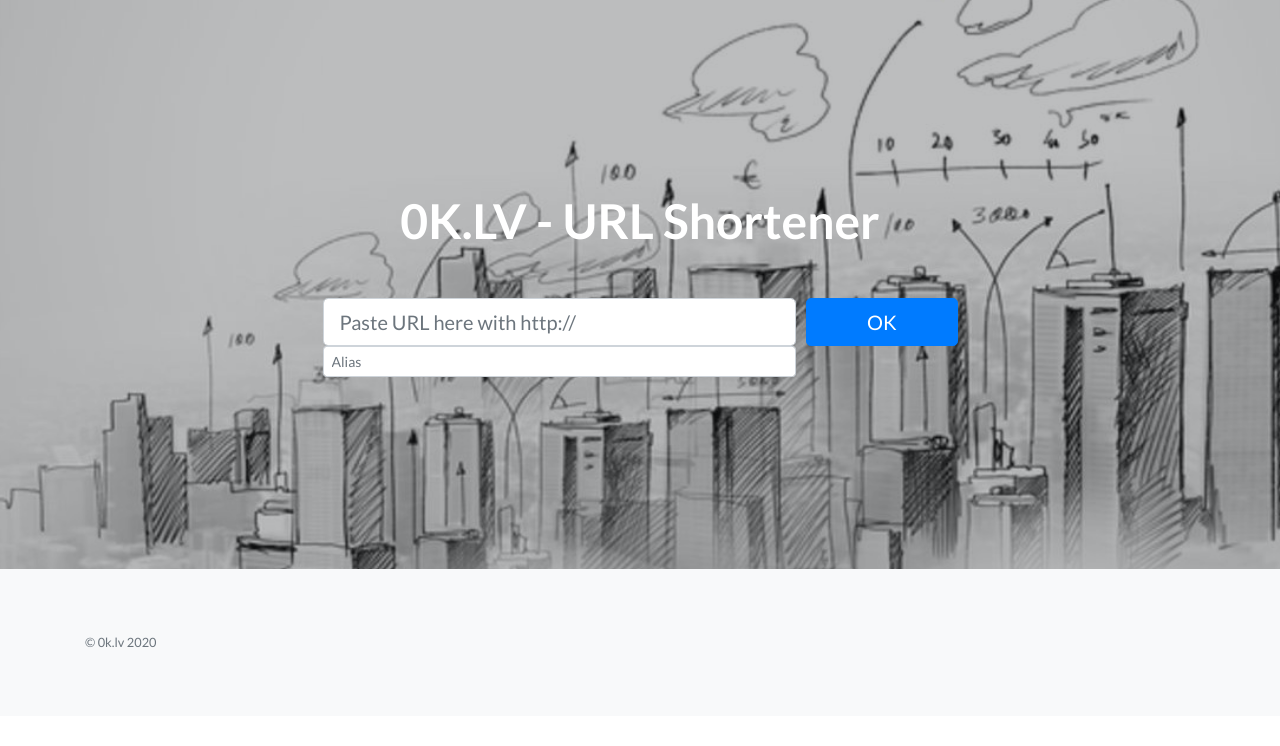
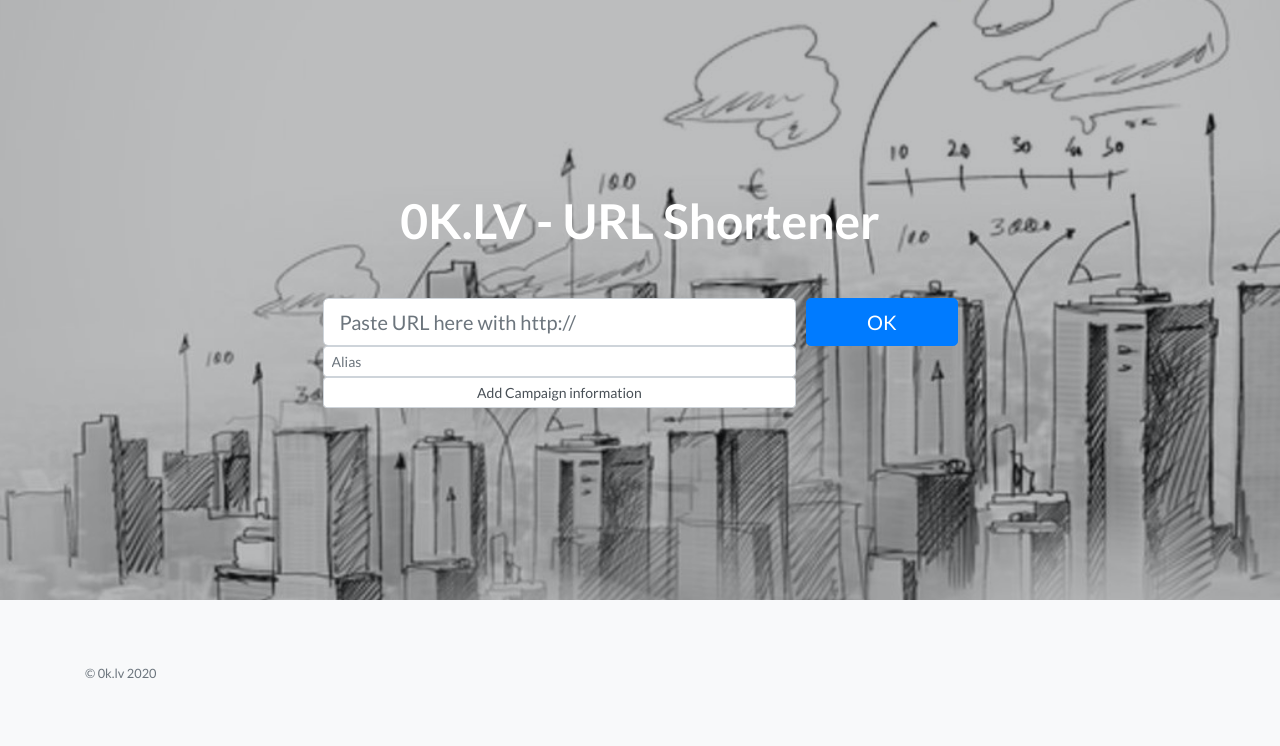
Before and after one commit to krysits/url-shortener, a PHP site: page /front.php in a window 1280 px wide. Shown: the top 746 px of the page. Run offline with PHP 8.4, Linux system fonts and the light colour scheme; some libraries are stand-ins or nearby versions.

Commit message:
Optional Campaign tracking

```diff
--- a/public/front.php
+++ b/public/front.php
@@ -14,6 +14,7 @@
 	<link href="https://fonts.googleapis.com/css?family=Lato:300,400,700,300italic,400italic,700italic" rel="stylesheet" type="text/css">
 	<!-- Custom styles for this template -->
 	<link href="/css/landing-page.min.css" rel="stylesheet">
+	<link href="/css/campaign.css" rel="stylesheet">
 	<script async src="//pagead2.googlesyndication.com/pagead/js/adsbygoogle.js"></script>
 	<script>
 		(adsbygoogle = window.adsbygoogle || []).push({
@@ -39,11 +40,37 @@
 							       value="">
 							<input type="text" name="alias" id="alias" class="form-control form-control-sm" placeholder="Alias"
 							       value="">
+							<input type="button" onclick="$('#optional').removeClass('d-none');$(this).hide();" class="form-control form-control-sm" placeholder="Campaign"
+							       value="Add Campaign information">
 						</div>
 						<div class="col-12 col-md-3">
 							<button type="submit" class="btn btn-block btn-lg btn-primary">OK</button>
 						</div>
 					</div>
+
+					<div id="optional" class="form-row d-none">
+						<div class="FormControl FormControl--inline FormControl--required"><label class="FormControl-label">Source</label>
+							<div class="FormControl-body"><input class="FormField" id="utm_source" name="utm_source" placeholder=" " value=""></div>
+							<div class="FormControl-info">The referrer: (e.g.&nbsp;<code>google</code>,&nbsp;<code>newsletter</code>)</div>
+						</div>
+						<div class="FormControl FormControl--inline FormControl--required"><label class="FormControl-label">Medium</label>
+							<div class="FormControl-body"><input class="FormField" id="utm_medium" name="utm_medium" placeholder=" "  value=""></div>
+							<div class="FormControl-info">Marketing medium: (e.g.&nbsp;<code>cpc</code>,&nbsp;<code>banner</code>,&nbsp;<code>email</code>)</div>
+						</div>
+						<div class="FormControl FormControl--inline FormControl--required"><label class="FormControl-label">Campaign Name</label>
+							<div class="FormControl-body"><input class="FormField" id="utm_campaign" name="utm_campaign" placeholder=" " value=""></div>
+							<div class="FormControl-info">Product, promo code, or slogan (e.g. <code>spring_sale</code>)</div>
+						</div>
+						<div class="FormControl FormControl--inline"><label class="FormControl-label">Term</label>
+							<div class="FormControl-body"><input class="FormField" id="utm_term" name="utm_term" placeholder=" " value=""></div>
+							<div class="FormControl-info">Identify the paid keywords</div>
+						</div>
+						<div class="FormControl FormControl--inline"><label class="FormControl-label">Content</label>
+							<div class="FormControl-body"><input class="FormField" id="utm_content" name="utm_content" placeholder=" " value=""></div>
+							<div class="FormControl-info">Use to differentiate ads</div>
+						</div>
+					</div>
+
 				</form>
 			</div>
 		</div>
@@ -85,23 +112,51 @@
 <script>
 	$(document).on('submit', '#frm', (e)=>{
 		e.preventDefault();
-		var dati = {url: $('#q').val() };
-		if($('#alias').val().length) dati['alias'] = $('#alias').val();
-		$.get("add.php", dati, function(data){
-			if(data == '-1') {
-				alert('Invalid URL!');
-				$('#q').val('');
-				$('#alias').val('');
-			}
-			else if(data == '0') {
-				alert('URL not saved!');
-				$('#q').val('');
-				$('#alias').val('');
+		let data = {};
+		if($('#q').val().length) {
+			let campaign = '';
+			if($('#q').val().indexOf('?') == -1) {
+				campaign += $('#q').val() + '?';
 			}
 			else {
-				$('#q').val('');
-				$('#alias').val('');
-				$('#q').val(data);
+				campaign += $('#q').val();
+			}
+			if($('#utm_source').val().length) {
+				campaign += '&utm_source=' + $('#utm_source').val();
+			}
+			if($('#utm_medium').val().length) {
+				campaign += '&utm_source=' + $('#utm_medium').val();
+			}
+			if($('#utm_campaign').val().length) {
+				campaign += '&utm_source=' + $('#utm_campaign').val();
+			}
+			if($('#utm_term').val().length) {
+				campaign += '&utm_source=' + $('#utm_term').val();
+			}
+			if($('#utm_content').val().length) {
+				campaign += '&utm_source=' + $('#utm_content').val();
+			}
+			data['url'] = campaign;
+		}
+		else {
+			alert('No URL!');
+			return false;
+		}
+		if($('#alias').val().length) {
+			data['alias'] = $('#alias').val();
+		}
+		$.get("add.php", data, function(response){
+			if(response == '-1') {
+				alert('Invalid URL!');
+				$('#frm').trigger("reset");
+			}
+			else if(response == '0') {
+				alert('URL not saved!');
+				$('#frm').trigger("reset");
+			}
+			else {
+				$('#frm').trigger("reset");
+				$('#q').val(response);
 				$('#q').select();
 			}
 		});
```
Also changed, not shown: public/css/campaign.css (added, +32 -0 lines).
